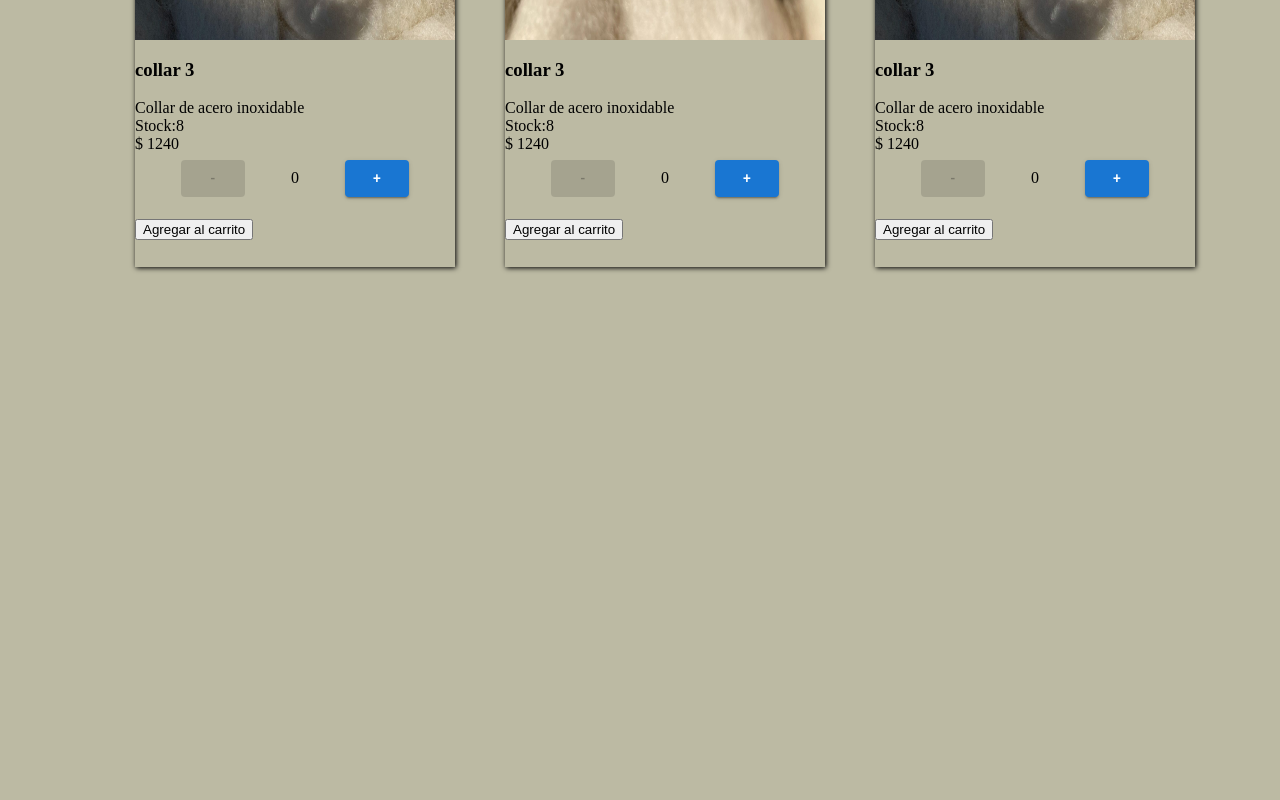
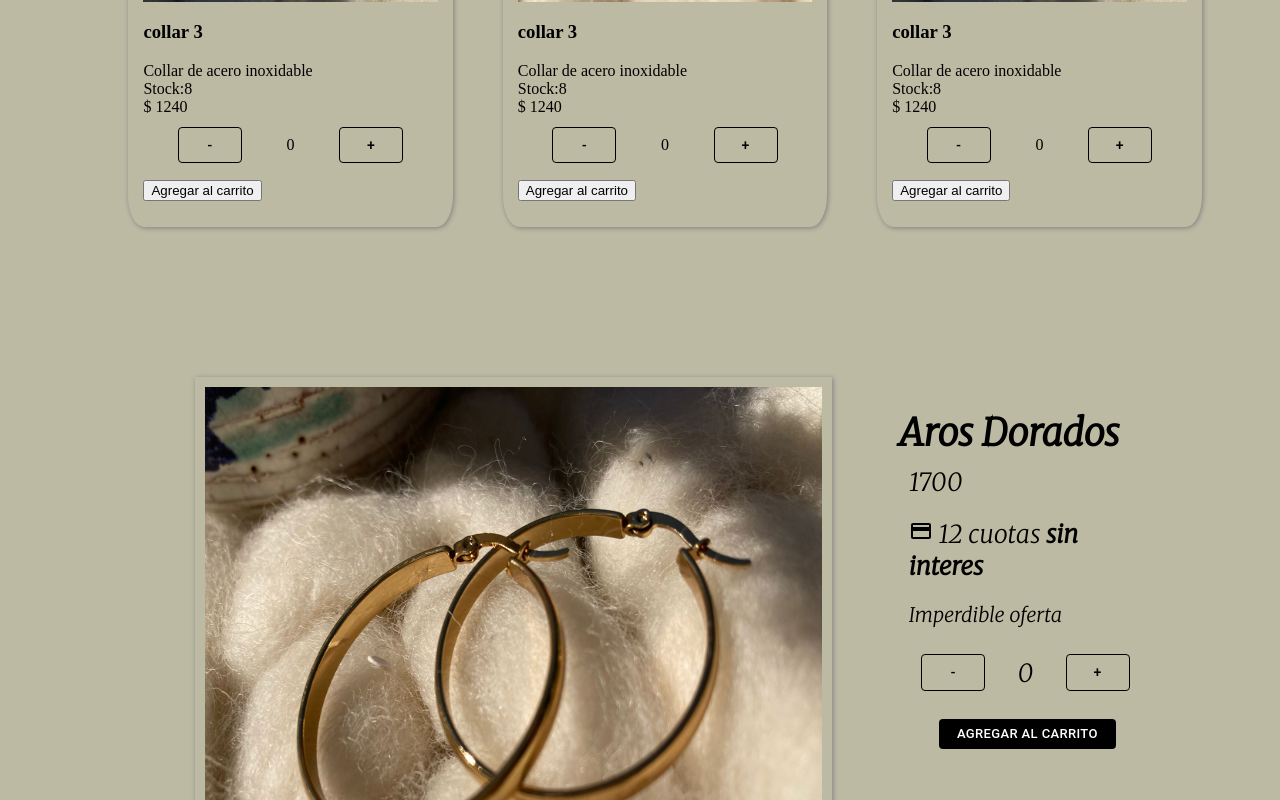
Before and after one commit to lucasvf99/react.js, a React (Create React App) app: page / in a window 1280 px wide. Shown: the part 1280-2080 px from the top of the page. Before the commit the page ends 1597 px from the top, so only its background shows below. Built offline with nearby package versions, Linux system fonts and the light colour scheme; no server answers.

Commit message:
itemDetail

```diff
--- a/src/App.css
+++ b/src/App.css
@@ -1,3 +1,8 @@
+/* fuentes */
+@import url('https://fonts.googleapis.com/css2?family=Merriweather:ital,wght@1,300&display=swap');
+
+
+
 .App {
   text-align: center;
 }
--- a/src/App.js
+++ b/src/App.js
@@ -1,16 +1,43 @@
+import React, {useEffect} from 'react';
 import logo from './logo.svg';
 import './App.css';
 import NavBar from './components/NavBar/NavBar';
 import ListProductConteiner from './components/ItemListConteiner/ItemListConteiner';
 import clases from './clases/clases'
+import { ThemeContext } from '@mui/styled-engine';
+import ItemDetailConteiner from './components/ItemDetailConteiner/ItemDetailConteiner';
+
+
+
+
+
+
 
 function App() {
+const apipokemon = ' https://pokeapi.co/api/v2/pokemon?limit=10'
+useEffect( () => {
+
+fetch(apipokemon,  {})
+.then((response)=>{
+   return response.json();
+})
+.then ((users) =>{
+  let pokemones = users.results;
+  console.log(pokemones.map( (pokemon) => pokemon.name))
+});
+
+}, [])
+
+
+
+
+
   return (
     <div className="App">
       <NavBar/>
       <div className="imagenFondo_app"> <h1 className="titulo">Accesorios para la Reina </h1></div>
       <ListProductConteiner greeting={"Bienvenidos"}/>
-
+      <ItemDetailConteiner />
     </div>
   );
 }
--- a/src/clases/clases.js
+++ b/src/clases/clases.js
@@ -28,5 +28,5 @@ const promesa1 = new Promise ((resolve, reject) =>{
 })
 
 promesa1.then( (data)=>{
-    console.log('Lista de productos:' , data)
+    //console.log('Lista de productos:' , data)
 })
--- a/src/components/ItemCount/ItemCount.css
+++ b/src/components/ItemCount/ItemCount.css
@@ -1,7 +1,18 @@
 .caja_boton{
     display: flex;
+    margin-top: 10px;
 }
-button.MuiButton-root.MuiButton-contained.MuiButton-containedPrimary.MuiButton-sizeMedium.MuiButton-containedSizeMedium.MuiButtonBase-root.css-sghohy-MuiButtonBase-root-MuiButton-root {
 
-    margin: auto ;
+.css-1rwt2y5-MuiButtonBase-root-MuiButton-root.Mui-disabled {
+    color: rgba(0, 0, 0, 0.26);
+    border: 1px solid rgba(0, 0, 0, 0.12);
 }
+.css-1rwt2y5-MuiButtonBase-root-MuiButton-root{
+    border: 1px solid black !important;
+}
+button.MuiButton-root.MuiButton-outlined.MuiButton-outlinedPrimary.MuiButton-sizeMedium.MuiButton-outlinedSizeMedium.MuiButtonBase-root.css-1rwt2y5-MuiButtonBase-root-MuiButton-root {
+    margin: auto;
+}
+.MuiButton-outlinedPrimary.MuiButton-sizeMedium.MuiButton-outlinedSizeMedium.MuiButtonBase-root.css-1rwt2y5-MuiButtonBase-root-MuiButton-root {
+    color: black;
+}
--- a/src/components/ItemCount/ItemCount.js
+++ b/src/components/ItemCount/ItemCount.js
@@ -32,9 +32,9 @@ export default function ItemCount ( {stock,initial}) {
 
                 <div className='caja_boton'>
 
-           <Button variant="contained" size="medium" onClick={takeClick}   disabled={items <= initial} >-</Button>
+                <Button variant="outlined" onClick={takeClick}   disabled={items <= initial}>-</Button>
              <p>   {items}</p>
-             <Button variant="contained" size="medium" onClick={addClick} disabled={items >= stock} >+</Button>
+             <Button variant="outlined" size="medium" onClick={addClick} disabled={items >= stock} >+</Button>
 
                 </div>
 
--- /dev/null
+++ b/src/components/ItemDetailConteiner/ItemDetailConteiner.js
@@ -0,0 +1,40 @@
+import React, {useState, useEffect } from "react";
+import ItemDetail from "../ItemDtail/ItemDetail";
+import './ItemListConteiner.css'
+
+function ItemDetailConteiner() {
+
+    const [infoProducts, setInfoProducts ] = useState([]);
+
+    const getProduct = new Promise ((resolve) =>{
+        setTimeout(() => {
+                const mockProduct =
+                        {
+                                title:"Aros Dorados",
+                                price: '1700',
+                                id:"1",
+                                description:"Collar de acero inoxidable",
+                                cantidad:5,
+                                img:'accesorio.jpg'
+
+                        }
+
+
+                resolve(mockProduct)
+        },2000)
+})
+
+useEffect (() =>{
+     getProduct.then((response) => {
+         setInfoProducts(response)
+     })
+
+},[])
+      return (
+        <div className="conteiner-detail">
+                <ItemDetail data={infoProducts}/>
+        </div>
+      );
+    }
+
+export default ItemDetailConteiner;
--- /dev/null
+++ b/src/components/ItemDetailConteiner/ItemListConteiner.css
@@ -0,0 +1,4 @@
+.conteiner-detail{
+    margin-top: 100px;
+    margin-bottom: 100px;
+}
--- /dev/null
+++ b/src/components/ItemDtail/ItemDetail.css
@@ -0,0 +1,44 @@
+
+.detail-conteiner {
+    display: flex;
+    width: 80%;
+    margin: auto;
+    justify-content: flex-start;
+}
+
+.detail-conteiner-img >img {
+    width: 80%;
+    height: 600px;
+    box-shadow: 1px 1px 5px gray;
+    padding: 10px;
+}
+
+.detail-conteiner-info{
+    font-size: 25px;
+
+    display: flex;
+    flex-direction: column;
+    flex-wrap: wrap;
+    font-family: 'Merriweather', serif;
+    text-align: start;
+}
+.detail-conteiner-info >h2 {
+    margin-bottom: 0px;
+}
+p {
+    margin: 10px;
+}
+.item_span{
+    font-weight: bold;
+}
+.clase_oferta{
+    font-size: 20px;
+}
+button.MuiButton-root.MuiButton-text.MuiButton-textPrimary.MuiButton-sizeSmall.MuiButton-textSizeSmall.MuiButtonBase-root.css-1knaqv7-MuiButtonBase-root-MuiButton-root {
+    margin-top: 20px;
+    background-color: black;
+    color: white;
+    width: 70%;
+    margin-left: 40px;
+
+}
--- /dev/null
+++ b/src/components/ItemDtail/ItemDetail.js
@@ -0,0 +1,32 @@
+import React   from "react";
+import './ItemDetail.css';
+import ItemCount from "../ItemCount/ItemCount";
+//external components
+import CreditCardIcon from '@mui/icons-material/CreditCard';
+import Button from '@mui/material/Button';
+
+function ItemDetail(props) {
+
+
+      return (
+        <div className="detail-conteiner">
+
+
+           <div className="detail-conteiner-img">
+               <img src= {`./asset/products/${props.data.img}` }/>
+           </div>
+
+            <div className="detail-conteiner-info">
+                <h2>{props.data.title}</h2>
+                <p>{props.data.price}</p>
+                <p><CreditCardIcon/> 12 cuotas <span className="item_span">sin interes</span></p>
+                <p className="clase_oferta">Imperdible oferta</p>
+                 < ItemCount stock={5} initial={1}/>
+                 <Button size="small">Agregar al carrito</Button>
+            </div>
+        </div>
+
+      );
+    }
+
+export default ItemDetail;
--- a/src/components/Products/Product.js
+++ b/src/components/Products/Product.js
@@ -7,18 +7,18 @@ import ItemCount from '../ItemCount/ItemCount';
 
 
  const Products =(props) => {
-     const {title, price, description, cantidad, image} = props
+
     return (
                 <div className="conteiner_products">
                         <div className="caja_img_product">
-                            <img src= {`./asset/products/${image}` } alt="imagen"/>
+                            <img src= {`./asset/products/${props.image}` } alt="imagen"/>
                         </div>
                         <div className="caja_p_product" >
-                        <h3>{title}</h3>
+                        <h3>{props.title}</h3>
                         <ul>
-                            <li>{description}</li>
-                            <li>Stock:{cantidad}</li>
-                            <li>{price}</li>
+                            <li>{props.description}</li>
+                            <li>Stock:{props.cantidad}</li>
+                            <li>{props.price}</li>
                             <li> <ItemCount stock={5} initial={1}/></li>
 
                         </ul>
--- a/src/components/Products/Products.css
+++ b/src/components/Products/Products.css
@@ -1,8 +1,7 @@
 .conteiner_products {
     float: left;
-    width: 25%;
+    width: 23%;
     margin-left: 50px;
-    box-shadow: 1px 1px 5px black;
     text-align: left;
     font-family:'Birthstone', cursive;
     display: grid;
@@ -11,7 +10,10 @@
     "imagen"
     "texto";
     margin-bottom: 50px;
-    height: 650px;
+    height: 600px;
+    border-radius: 5%;
+    padding: 15px;
+    box-shadow: 1px 1px 5px gray;
 }
 .conteiner_products >div> img {
     width: 100%;
```
Also changed, not shown: src/components/itemjs/Item.js (deleted, +0 -11 lines).
